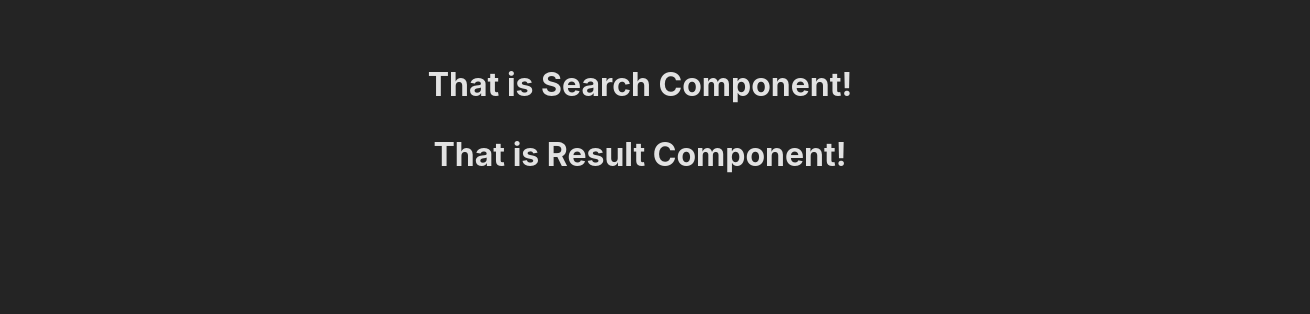
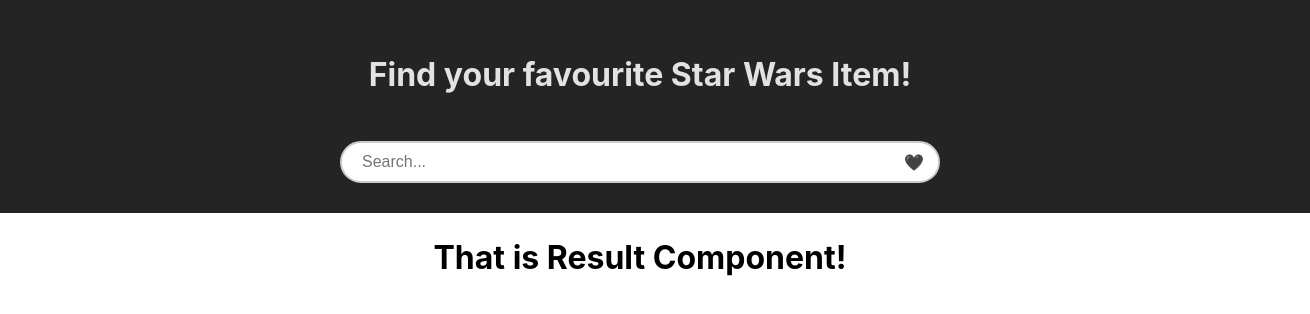
Before and after one commit to pdasya/starwars-info, a React (Vite) app: page / in a window 1280 px wide. Shown: the top 314 px of the page, 1310 px wide, since content can reach past the window. Built offline with nearby package versions, Linux system fonts and the light colour scheme.

Commit message:
feat: add styling to Search component

```diff
--- a/src/App.css
+++ b/src/App.css
@@ -1,8 +1,15 @@
 #root {
-  max-width: 1280px;
+  max-width: 1920px;
   margin: 0 auto;
-  padding: 2rem;
+  display: flex;
+  justify-content: center;
+  align-items: center;
+  flex-direction: column;
   text-align: center;
+}
+
+body {
+  margin: 0;
 }
 
 /* .logo {
--- a/src/components/search-component/search-component.module.css
+++ b/src/components/search-component/search-component.module.css
@@ -0,0 +1,44 @@
+.searchWrapper {
+  color: rgba(255, 255, 255, 0.87);
+  background-color: #242424;
+  width: 100%;
+
+  display: flex;
+  flex-direction: column;
+  align-items: center;
+  justify-content: center;
+
+  padding: 30px;
+}
+
+.searchContainer {
+  position: relative;
+  width: 600px;
+  margin-top: 20px;
+  display: flex;
+  align-items: center;
+  justify-content: center;
+}
+
+.searchInput {
+  width: 100%;
+  padding: 10px 20px;
+  border: 2px solid #ccc;
+  border-radius: 25px;
+  font-size: 16px;
+}
+
+.searchButton {
+  position: absolute;
+  right: 10px;
+  top: 50%;
+  transform: translateY(-50%);
+  background: none;
+  border: none;
+  cursor: pointer;
+  font-size: 16px;
+}
+
+.searchButton:hover {
+  color: #007bff;
+}
--- a/src/components/search-component/search-component.tsx
+++ b/src/components/search-component/search-component.tsx
@@ -1,8 +1,21 @@
 import { Component } from "react";
+import styles from "./search-component.module.css";
 
 class Search extends Component {
   render() {
-    return <h1>That is Search Component!</h1>;
+    return (
+      <div className={styles.searchWrapper}>
+        <h1>Find your favourite Star Wars Item!</h1>
+        <div className={styles.searchContainer}>
+          <input
+            type="text"
+            className={styles.searchInput}
+            placeholder="Search..."
+          />
+          <button className={styles.searchButton}>🖤</button>
+        </div>
+      </div>
+    );
   }
 }
 
--- a/src/index.css
+++ b/src/index.css
@@ -3,9 +3,8 @@
   line-height: 1.5;
   font-weight: 400;
 
-  color-scheme: light dark;
-  color: rgba(255, 255, 255, 0.87);
-  background-color: #242424;
+  /* color: rgba(255, 255, 255, 0.87);
+  background-color: #242424; */
 
   font-synthesis: none;
   text-rendering: optimizeLegibility;
```
